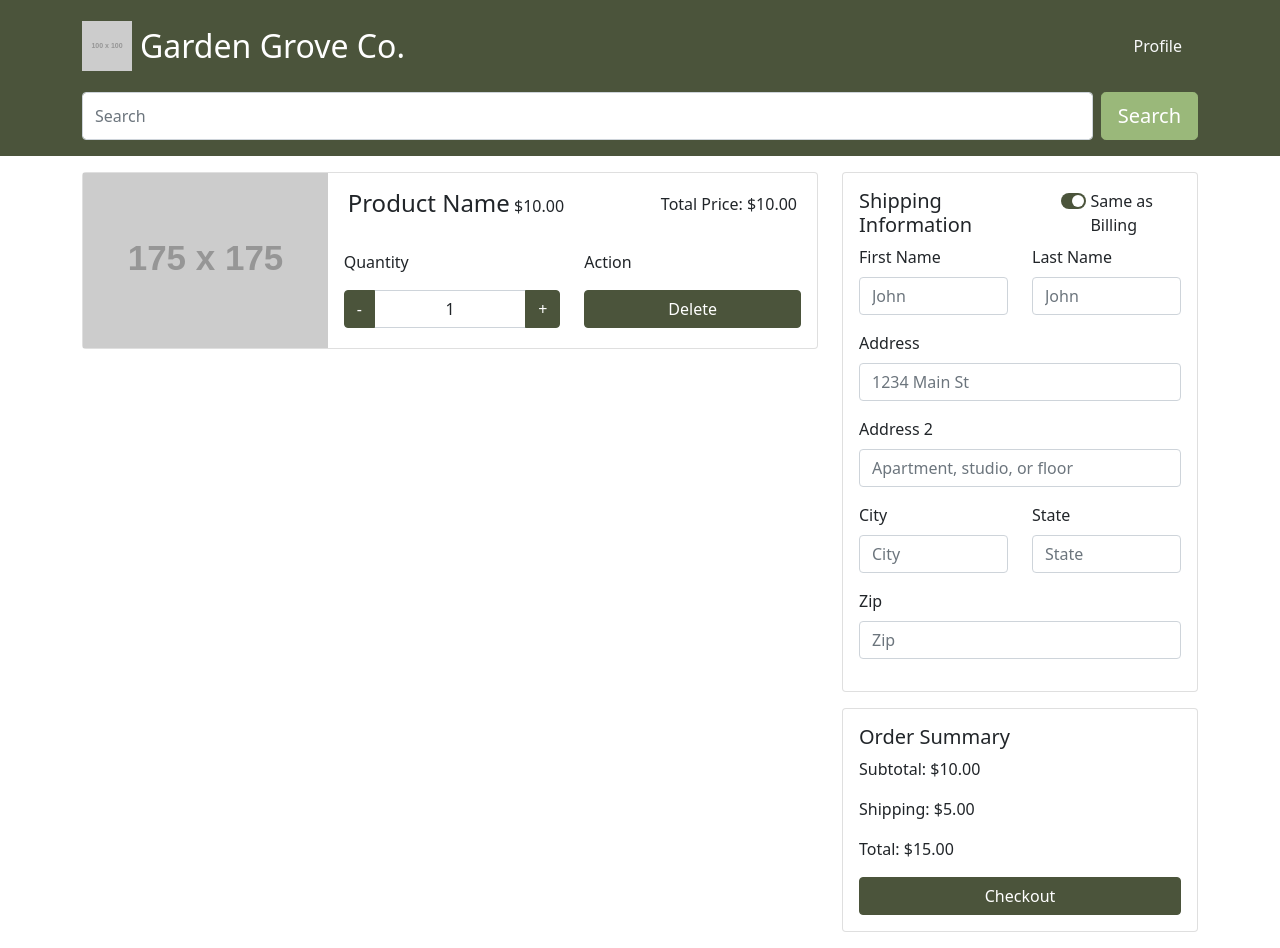
After one commit to dhnxx/Grove-Plant-Ecommerce-Site, a PHP site: page /cart.html in a window 1280 px wide. The commit adds this page. Run offline with PHP 8.4, Linux system fonts and the light colour scheme; grey boxes labelled with a size stand in for pictures from a placeholder-image service; some libraries are stand-ins or nearby versions.

Commit message:
Finish Cart and Checkout

```diff
--- /dev/null
+++ b/clickable-prototype/pages/cart.html
@@ -0,0 +1,438 @@
+<!DOCTYPE html>
+<html lang="en">
+    <head>
+        <meta charset="UTF-8" />
+        <meta name="viewport" content="width=device-width, initial-scale=1.0" />
+        <title>Cart</title>
+        <link
+            href="https://cdn.jsdelivr.net/npm/bootstrap@5.0.2/dist/css/bootstrap.min.css"
+            rel="stylesheet"
+            integrity="sha384-EVSTQN3/azprG1Anm3QDgpJLIm9Nao0Yz1ztcQTwFspd3yD65VohhpuuCOmLASjC"
+            crossorigin="anonymous"
+        />
+        <script>
+            src = "https://cdn.jsdelivr.net/npm/bootstrap@5.0.2/dist/js/bootstrap.bundle.min.js";
+            integrity = "sha384-h721eN0C7a0eQv9z9gCv8v8R6p6tX0GKmZCg3f4zOqLYxdJ3hI4Uv5f+JzOqm9my6";
+            crossorigin = "anonymous";
+        </script>
+        <script src="https://ajax.googleapis.com/ajax/libs/jquery/3.5.1/jquery.min.js"></script>
+        <script src="https://cdn.jsdelivr.net/npm/bootstrap@5.0.2/dist/js/bootstrap.bundle.min.js"></script>
+        <link rel="stylesheet" href="style.css" />
+        <link
+            rel="stylesheet"
+            href="https://cdnjs.cloudflare.com/ajax/libs/font-awesome/4.7.0/css/font-awesome.min.css"
+        />
+        <script>
+            $(document).ready(function () {
+                // Hide header on scroll down
+                $(window).scroll(function () {
+                    if ($(this).scrollTop() > 5) {
+                        $("#header").addClass("d-none");
+                        $("#search-bar").addClass("pt-3");
+                    } else {
+                        $("#header").removeClass("d-none");
+                        $("#search-bar").removeClass("pt-3");
+                    }
+                });
+
+                // Modal
+                $("#checkout").click(function () {
+                    $("#checkoutModal").modal("show");
+                });
+
+                // Same as Billing
+                $("#flexSwitchCheckDefault").click(function () {
+                    if ($(this).is(":checked")) {
+                        $("#billing-information").addClass("d-none");
+                    } else {
+                        $("#billing-information").removeClass("d-none");
+                    }
+                });
+            });
+        </script>
+    </head>
+    <body>
+        <div class="navbar-dark main-color sticky-top">
+            <div class="container">
+                <div class="row py-3 d-flex align-items-center" id="header">
+                    <div class="col">
+                        <a class="navbar-brand d-flex align-items-center" href="#">
+                            <img
+                                src="https://placehold.co/100x100"
+                                alt="Logo"
+                                width="30"
+                                height="24"
+                                class="d-inline-block align-text-center me-2"
+                            />
+                            Garden Grove Co.
+                        </a>
+                    </div>
+                    <div class="col-auto">
+                        <div>
+                            <a class="nav-link active text-light" aria-current="page" href="#"
+                                >Profile</a
+                            >
+                        </div>
+                    </div>
+                </div>
+                <div class="row pb-3">
+                    <div class="col-12">
+                        <form class="d-flex" id="search-bar">
+                            <input
+                                class="form-control me-2"
+                                type="search"
+                                placeholder="Search"
+                                aria-label="Search"
+                            />
+                            <input class="btn btn-secondary btn-lg" type="submit" value="Search" />
+                        </form>
+                    </div>
+                </div>
+            </div>
+        </div>
+        <div class="container mt-3">
+            <div class="row">
+                <div class="col-sm-12 col-lg-8">
+                    <div class="card mb-3">
+                        <div class="row g-0">
+                            <div class="col-sm-12 col-md-4">
+                                <img
+                                    src="https://placehold.co/175x175"
+                                    alt="..."
+                                    class="cart-image img-fluid"
+                                />
+                            </div>
+                            <div class="col-sm-12 col-md-8">
+                                <div class="row px-3">
+                                    <div
+                                        class="card-body d-flex justify-content-between align-items-center"
+                                    >
+                                        <div>
+                                            <h4 class="card-title d-inline-block">Product Name</h4>
+                                            <p class="card-price d-inline-block">$10.00</p>
+                                        </div>
+                                        <p class="card-total-price d-inline-block">
+                                            Total Price: $10.00
+                                        </p>
+                                    </div>
+                                </div>
+                                <div class="row px-3">
+                                    <div class="col-6">
+                                        <div class="row">
+                                            <p>Quantity</p>
+                                        </div>
+                                        <div class="row">
+                                            <div class="input-group mb-3">
+                                                <button class="btn btn-primary" type="button">
+                                                    -
+                                                </button>
+                                                <input
+                                                    type="text"
+                                                    class="form-control text-center"
+                                                    placeholder=""
+                                                    aria-label=""
+                                                    aria-describedby="basic-addon1"
+                                                    value="1"
+                                                />
+                                                <button class="btn btn-primary" type="button">
+                                                    +
+                                                </button>
+                                            </div>
+                                        </div>
+                                    </div>
+                                    <div class="col-6">
+                                        <div class="row">
+                                            <p>Action</p>
+                                        </div>
+                                        <div class="row g-0">
+                                            <button class="btn btn-primary">Delete</button>
+                                        </div>
+                                    </div>
+                                </div>
+                            </div>
+                        </div>
+                    </div>
+                </div>
+                <div class="col-sm-12 col-lg-4">
+                    <div class="card mb-3" id="shipping-information">
+                        <div class="card-body">
+                            <div class="row">
+                                <div class="col-7">
+                                    <h5 class="card-title">Shipping Information</h5>
+                                </div>
+                                <div class="col-5">
+                                    <div class="form-check form-switch d-flex justify-content-end">
+                                        <input
+                                            class="form-check-input me-1"
+                                            type="checkbox"
+                                            id="flexSwitchCheckDefault"
+                                            checked
+                                        />
+                                        <label class="form-check-label" for="flexSwitchCheckDefault"
+                                            >Same as Billing</label
+                                        >
+                                    </div>
+                                </div>
+                            </div>
+                            <div class="mb-3">
+                                <div class="row">
+                                    <div class="col-6">
+                                        <label for="shippingName" class="form-label"
+                                            >First Name</label
+                                        >
+                                        <input
+                                            type="text"
+                                            class="form-control"
+                                            id="shippingName"
+                                            placeholder="John"
+                                        />
+                                    </div>
+                                    <div class="col-6">
+                                        <label for="shippingName" class="form-label"
+                                            >Last Name</label
+                                        >
+                                        <input
+                                            type="text"
+                                            class="form-control"
+                                            id="shippingName"
+                                            placeholder="John"
+                                        />
+                                    </div>
+                                </div>
+                            </div>
+                            <div class="mb-3">
+                                <label for="shippingAddress" class="form-label">Address</label>
+                                <input
+                                    type="text"
+                                    class="form-control"
+                                    id="shippingAddress"
+                                    placeholder="1234 Main St"
+                                />
+                            </div>
+                            <div class="mb-3">
+                                <label for="shippingAddress2" class="form-label">Address 2</label>
+                                <input
+                                    type="text"
+                                    class="form-control"
+                                    id="shippingAddress2"
+                                    placeholder="Apartment, studio, or floor"
+                                />
+                            </div>
+                            <div class="row">
+                                <div class="col-6">
+                                    <div class="mb-3">
+                                        <label for="shippingCity" class="form-label">City</label>
+                                        <input
+                                            type="text"
+                                            class="form-control"
+                                            id="shippingCity"
+                                            placeholder="City"
+                                        />
+                                    </div>
+                                </div>
+                                <div class="col-6">
+                                    <div class="mb-3">
+                                        <label for="shippingState" class="form-label">State</label>
+                                        <input
+                                            type="text"
+                                            class="form-control"
+                                            id="shippingState"
+                                            placeholder="State"
+                                        />
+                                    </div>
+                                </div>
+                            </div>
+                            <div class="mb-3">
+                                <label for="shippingZip" class="form-label">Zip</label>
+                                <input
+                                    type="text"
+                                    class="form-control"
+                                    id="shippingZip"
+                                    placeholder="Zip"
+                                />
+                            </div>
+                        </div>
+                    </div>
+                    <div class="card mb-3 d-none" id="billing-information">
+                        <div class="card-body">
+                            <div class="row">
+                                <div class="col-12">
+                                    <h5 class="card-title">Billing Information</h5>
+                                </div>
+                            </div>
+                            <div class="mb-3">
+                                <div class="row">
+                                    <div class="col-6">
+                                        <label for="shippingName" class="form-label"
+                                            >First Name</label
+                                        >
+                                        <input
+                                            type="text"
+                                            class="form-control"
+                                            id="shippingName"
+                                            placeholder="John"
+                                        />
+                                    </div>
+                                    <div class="col-6">
+                                        <label for="shippingName" class="form-label"
+                                            >Last Name</label
+                                        >
+                                        <input
+                                            type="text"
+                                            class="form-control"
+                                            id="shippingName"
+                                            placeholder="John"
+                                        />
+                                    </div>
+                                </div>
+                            </div>
+                            <div class="mb-3">
+                                <label for="shippingAddress" class="form-label">Address</label>
+                                <input
+                                    type="text"
+                                    class="form-control"
+                                    id="shippingAddress"
+                                    placeholder="1234 Main St"
+                                />
+                            </div>
+                            <div class="mb-3">
+                                <label for="shippingAddress2" class="form-label">Address 2</label>
+                                <input
+                                    type="text"
+                                    class="form-control"
+                                    id="shippingAddress2"
+                                    placeholder="Apartment, studio, or floor"
+                                />
+                            </div>
+                            <div class="row">
+                                <div class="col-6">
+                                    <div class="mb-3">
+                                        <label for="shippingCity" class="form-label">City</label>
+                                        <input
+                                            type="text"
+                                            class="form-control"
+                                            id="shippingCity"
+                                            placeholder="City"
+                                        />
+                                    </div>
+                                </div>
+                                <div class="col-6">
+                                    <div class="mb-3">
+                                        <label for="shippingState" class="form-label">State</label>
+                                        <input
+                                            type="text"
+                                            class="form-control"
+                                            id="shippingState"
+                                            placeholder="State"
+                                        />
+                                    </div>
+                                </div>
+                            </div>
+                            <div class="mb-3">
+                                <label for="shippingZip" class="form-label">Zip</label>
+                                <input
+                                    type="text"
+                                    class="form-control"
+                                    id="shippingZip"
+                                    placeholder="Zip"
+                                />
+                            </div>
+                        </div>
+                    </div>
+
+                    <div class="card mb-3">
+                        <div class="card-body">
+                            <h5 class="card-title">Order Summary</h5>
+                            <p class="card-text">Subtotal: $10.00</p>
+                            <p class="card-text">Shipping: $5.00</p>
+                            <p class="card-text">Total: $15.00</p>
+                            <div class="d-grid">
+                                <button id="checkout" class="btn btn-primary">Checkout</button>
+                            </div>
+                        </div>
+                    </div>
+                </div>
+            </div>
+        </div>
+
+        <!-- Checkout Modal (Credit Card) -->
+        <!--Checkout Modal (Credit Card)-->
+        <div
+            class="modal fade"
+            id="checkoutModal"
+            tabindex="-1"
+            aria-labelledby="checkoutModalLabel"
+            aria-hidden="true"
+        >
+            <div class="modal-dialog">
+                <div class="modal-content">
+                    <div class="modal-header">
+                        <h5 class="modal-title" id="checkoutModalLabel">Checkout</h5>
+                        <button
+                            type="button"
+                            class="btn-close"
+                            data-bs-dismiss="modal"
+                            aria-label="Close"
+                        ></button>
+                    </div>
+                    <div class="modal-body">
+                        <div class="row">
+                            <div class="col-12">
+                                <div class="mb-3">
+                                    <label for="nameOnCard" class="form-label">Name on Card</label>
+                                    <input
+                                        type="text"
+                                        class="form-control"
+                                        id="nameOnCard"
+                                        placeholder="John Doe"
+                                    />
+                                </div>
+                            </div>
+                            <div class="col-12">
+                                <div class="mb-3">
+                                    <label for="creditCard" class="form-label">Credit Card</label>
+                                    <input
+                                        type="text"
+                                        class="form-control"
+                                        id="creditCard"
+                                        placeholder="1234 5678 9101 1121"
+                                    />
+                                </div>
+                            </div>
+                            <div class="col-6">
+                                <div class="mb-3">
+                                    <label for="expirationDate" class="form-label"
+                                        >Expiration Date</label
+                                    >
+                                    <input
+                                        type="text"
+                                        class="form-control"
+                                        id="expirationDate"
+                                        placeholder="MM/YY"
+                                    />
+                                </div>
+                            </div>
+                            <div class="col-6">
+                                <div class="mb-3">
+                                    <label for="cvv" class="form-label">CVV</label>
+                                    <input
+                                        type="text"
+                                        class="form-control"
+                                        id="cvv"
+                                        placeholder="123"
+                                    />
+                                </div>
+                            </div>
+                        </div>
+                    </div>
+                    <div class="modal-footer">
+                        <button type="button" class="btn btn-secondary" data-bs-dismiss="modal">
+                            Close
+                        </button>
+                        <button type="button" class="btn btn-primary">Pay</button>
+                    </div>
+                </div>
+            </div>
+        </div>
+    </body>
+</html>
--- a/clickable-prototype/pages/style.css
+++ b/clickable-prototype/pages/style.css
@@ -1,25 +1,36 @@
 /* global styles */
+
+:root {
+    --bs-primary: #4b543b;
+    --bs-secondary: #9ab87a;
+}
+
 .main-color {
-    background-color: #4b543b;
+    background-color: var(--bs-primary);
 }
 
 .btn-primary {
-    background-color: #4b543b;
-    border-color: #4b543b;
+    background-color: var(--bs-primary);
+    border-color: var(--bs-primary);
+}
+
+.btn-primary:focus {
+    background-color: var(--bs-primary);
+    border-color: var(--bs-primary);
 }
 
 .btn-primary:hover {
-    background-color: #9AB87A;
-    border-color: #9AB87A;
+    background-color: var(--bs-secondary);
+    border-color: var(--bs-secondary);
 }
 
 .btn-secondary {
-    background-color: #9AB87A;
-    border-color: #9AB87A;
+    background-color: var(--bs-secondary);
+    border-color: var(--bs-secondary);
 }
 
 .pagination .page-link {
-    color: #4b543b; /* Change the color of the text and symbols */
+    color: var(--bs-primary); /* Change the color of the text and symbols */
 }
 
 .search-product {
@@ -46,13 +57,27 @@
 }
 
 .card-active {
-    outline: 5px solid #9ab87a;
+    outline: 5px solid var(--bs-secondary);
 }
 
 .checked {
     color: orange;
 }
 
+.form-check-input:checked {
+    background-color: var(--bs-primary) !important;
+    border: 0;
+}
+.form-check-input:focus,
+.label::after,
+label.form-check-label:focus,
+.form-check-input::after,
+.form-check-input:not(:disabled):not(.disabled):active:focus {
+    color: black;
+    outline: 0;
+    border: 0;
+    box-shadow: 0 0 0 0.1rem var(--bs-primary) !important;
+}
 
 /* local styles - product page */
 
@@ -63,8 +88,14 @@
 /* local styles - specific item page */
 
 .main-image {
-
     height: 480px;
     width: 100%;
     object-fit: cover;
 }
+
+/* local styles - cart page */
+.cart-image {
+    width: 100%;
+    height: 175px;
+    object-fit: cover;
+}
```
Also changed, not shown: clickable-prototype/pages/index.html (+3 -7 lines).
